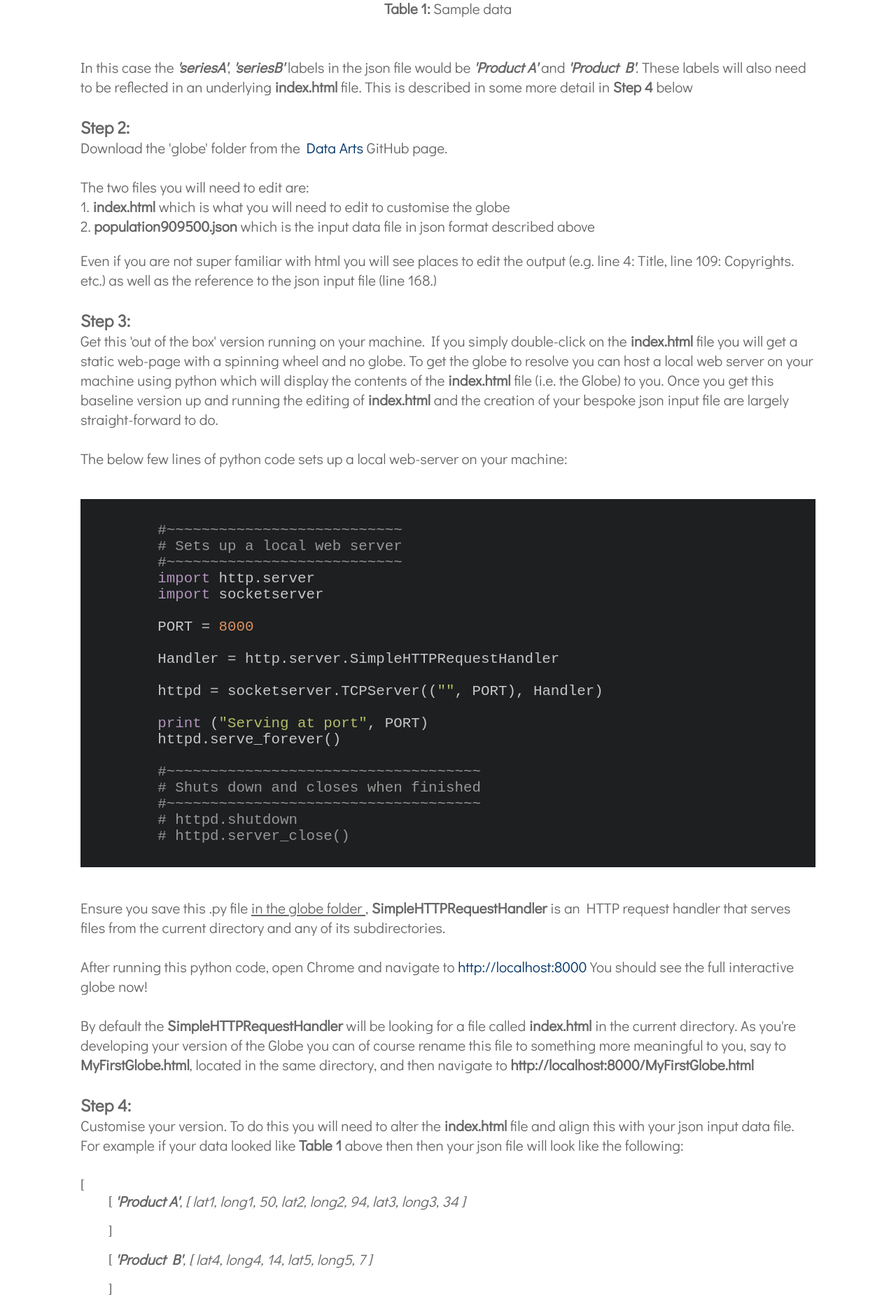
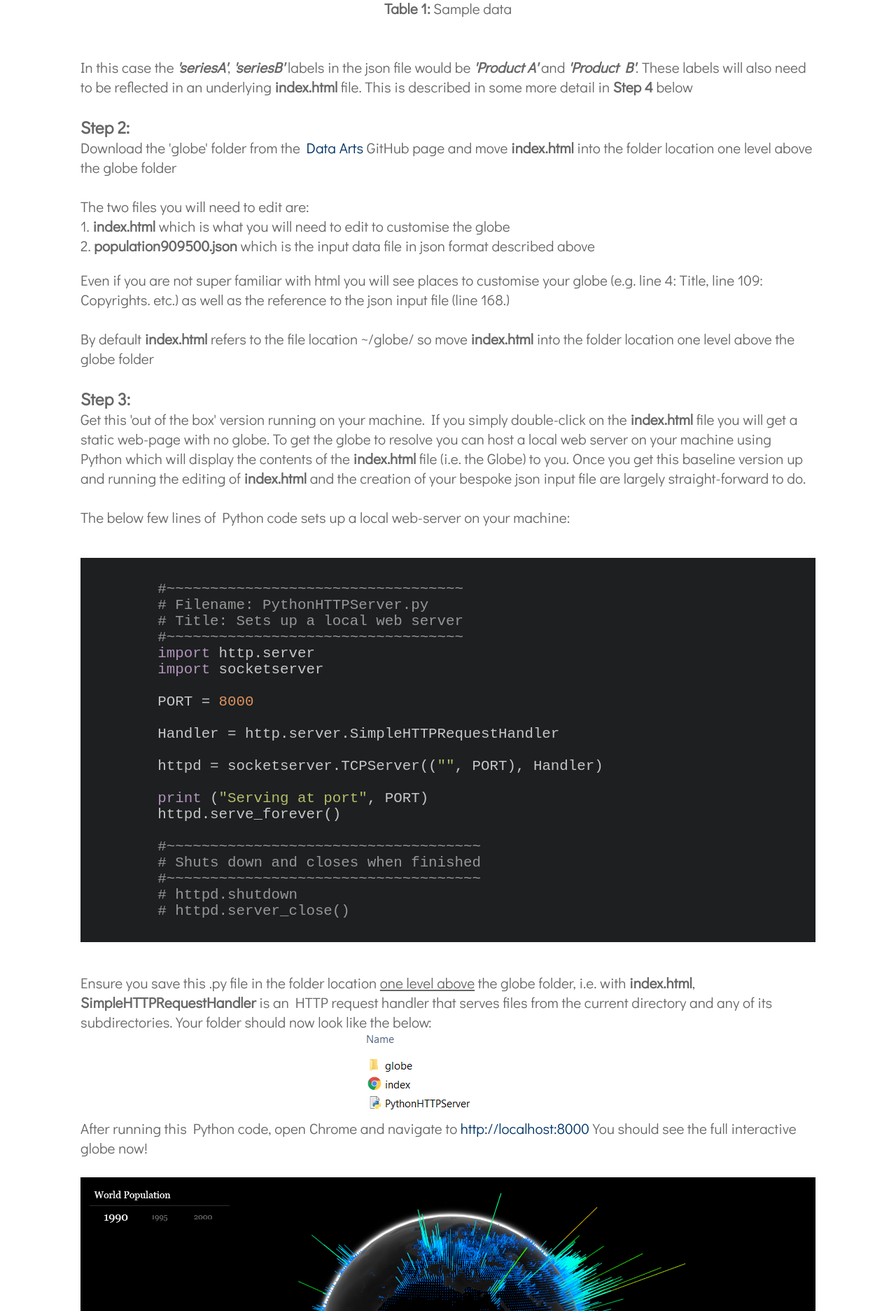
Before and after one commit to ThomasHandscomb/ThomasHandscomb.github.io, a Jekyll site: the page built from _posts/2018-02-12-D3Globe.md, in a window 1280 px wide. Shown: the part 1393-3266 px from the top of the page at 70% size. Built offline with Jekyll 4.4.1, drawn with Linux system fonts in a browser that asks for light colours; some of the changed text lies outside the part shown.

Commit message:
Further Globe post development
Further Globe post development

```diff
--- a/_posts/2018-02-12-D3Globe.md
+++ b/_posts/2018-02-12-D3Globe.md
@@ -77,7 +77,8 @@
 underlying <b>index.html</b> file. This is
 described in some more detail in <b>Step 4</b> below <br><br>
 
-<h3>Step 2:</h3> Download the 'globe' folder from the <a href = "https://github.com/dataarts/webgl-globe"> Data Arts </a> GitHub page.
+<h3>Step 2:</h3> Download the 'globe' folder from the <a href = "https://github.com/dataarts/webgl-globe"> Data Arts </a> GitHub page and move <b> index.html </b>
+into the folder location one level above the globe folder
 <br><br>
 The two files you will need to edit are:
 
@@ -86,21 +87,25 @@
 	<li> 2. <b> population909500.json </b> which is the input data file in json format described above </li>
 </ul>
 
-Even if you are not super familiar with html you will see places to edit the output (e.g. line 4: Title, line 109: Copyrights. etc.) as well as the
+Even if you are not super familiar with html you will see places to customise your globe (e.g. line 4: Title, line 109: Copyrights. etc.) as well as the
 reference to the json input file (line 168.)<br><br>
 
-<h3>Step 3:</h3> Get this 'out of the box' version running on your machine. If you simply double-click on the <b> index.html </b> file you will get a static web-page with a spinning wheel
-and no globe. To get the globe to resolve you can host a local web server on your machine using python which will display the contents of the <b>index.html</b> file (i.e. the Globe) to you.
+By default <b> index.html </b> refers to the file location ~/globe/ so move <b> index.html </b> into the folder location one level above the globe folder
+<br><br>
+
+<h3>Step 3:</h3> Get this 'out of the box' version running on your machine. If you simply double-click on the <b> index.html </b> file you will get a static web-page with no globe.
+To get the globe to resolve you can host a local web server on your machine using Python which will display the contents of the <b>index.html</b> file (i.e. the Globe) to you.
 Once you get this baseline version up and running the editing of <b>index.html</b> and the creation of your bespoke json input file are largely
 straight-forward to do.
 <br><br>
-The below few lines of python code sets up a local web-server on your machine:
+The below few lines of Python code sets up a local web-server on your machine:
 
 <pre>
 	<code class="python">
-	#~~~~~~~~~~~~~~~~~~~~~~~~~~~
-	# Sets up a local web server
-	#~~~~~~~~~~~~~~~~~~~~~~~~~~~
+	#~~~~~~~~~~~~~~~~~~~~~~~~~~~~~~~~~~
+	# Filename: PythonHTTPServer.py
+	# Title: Sets up a local web server
+	#~~~~~~~~~~~~~~~~~~~~~~~~~~~~~~~~~~
 	import http.server
 	import socketserver
 
@@ -121,10 +126,15 @@
 	</code>
 </pre>
 
-Ensure you save this .py file <u> in the globe folder </u>, <b>SimpleHTTPRequestHandler</b> is an HTTP request handler that serves files from the
-current directory and any of its subdirectories.
-<br><br>
-After running this python code, open Chrome and navigate to <a href = "http://localhost:8000"> http://localhost:8000 </a> You should see the full interactive globe now!
+Ensure you save this .py file in the folder location <u>one level above</u> the globe folder, i.e. with <b>index.html</b>, <b>SimpleHTTPRequestHandler</b> is an HTTP request handler that serves files from the
+current directory and any of its subdirectories. Your folder should now look like the below:<br>
+
+<img src = '/images/GlobeFolder.png'>
+
+After running this Python code, open Chrome and navigate to <a href = "http://localhost:8000"> http://localhost:8000 </a> You should see the full interactive globe now!<br><br>
+
+<img style = "width:100%; height: auto" src = '/images/Globe.png'>
+
 <br><br>
 By default the <b>SimpleHTTPRequestHandler</b> will be looking for a file called <b>index.html</b> in the current directory. As you're developing your version of the Globe you
 can of course rename this file to something more meaningful to you, say to <b>MyFirstGlobe.html</b>, located in the same directory, and then navigate to
@@ -132,8 +142,11 @@
 <br><br>
 
 <h3>Step 4:</h3>
-Customise your version. To do this you will need to alter the <b>index.html</b> file and align this with your json input data file. For example if your data looked like
-<b>Table 1</b> above then then your json file will look like the following:
+Customise your version. To do this you will need to alter the <b>index.html</b> file to produce your customised <b>MyFirstGlobe.html</b> file and create a json input data file in
+the globe folder, say
+<b>MyFirstGlobeJason.json</b>, that represents the data that you wish to display. There is also some small naming alignment to do to ensure you're referencing the correct json file
+from your html file. For example if your data looked like
+<b>Table 1</b> above then <b>MyFirstGlobeJason.json</b> will look like the following:
 <br><br>
 
 [
@@ -145,10 +158,15 @@
 
 <p style="text-indent: 40px">]</p>
 
-]<br><br>
+]<br>
+where the latitude/longitude pairs are representative coordinates for the cities
 
-and the <b>MyFirstGlobe.html</b> file will have the below amendments
 <br><br>
+
+<b>MyFirstGlobe.html</b> file will have the below amendments
+<br><br>
+
+
 
 <h3>Step 5:</h3>
 Roll out more broadly. Once you're happy with your version and want to share within your organisation you have 2 options:
@@ -156,10 +174,8 @@
 <ul style="list-style-type:disc;">
 	<li> 1. Send a couple of interested stakeholders a link to your locally hosted version (i.e. <b>http://localhost:8000/MyFirstGlobe.html</b>) to generate some interest
 	(this will likely result in performance issues if too many people query your machine) </li>
-	<li> 2. Ask you IT department is they can host this on an internal web-server for you </li>
+	<li> 2. Ask your IT department to host this on an internal, production web-server for you </li>
 </ul>
-
-Enjoy!
 
 	</div>
 </div>
--- a/css/main.css
+++ b/css/main.css
@@ -33,6 +33,8 @@
 
 	tr:nth-child(even) {background-color: #f2f2f2;}
 	tr:hover {background-color: #ddd;}
+
+	/* End Table Styles */
 
 	h1, h2, h3
 	{
@@ -90,6 +92,12 @@
 /*********************************************************************************/
 /* Image Style                                                                   */
 /*********************************************************************************/
+
+	img {
+    display: block;
+	margin-left: auto;
+	margin-right: auto;
+	}
 
 	.image
 	{
```
Also changed, not shown: images/Globe.PNG (added), images/GlobeFolder.PNG (added).
